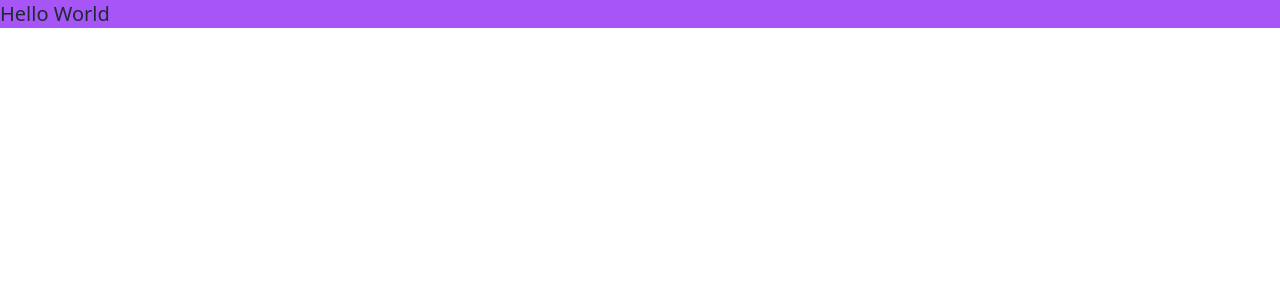
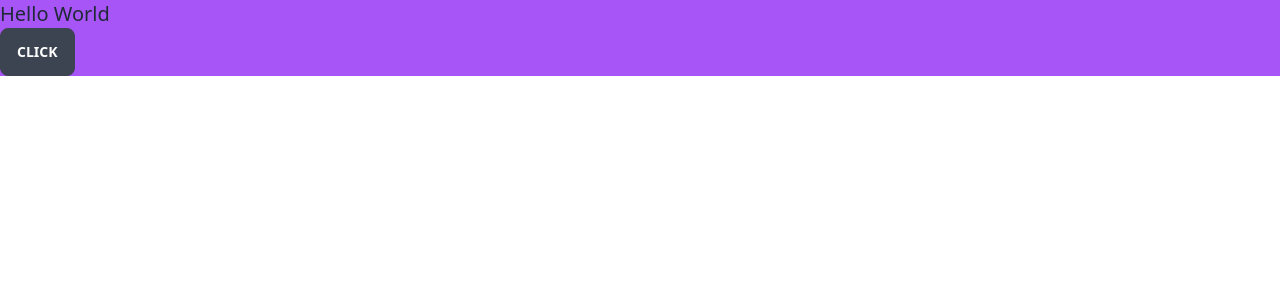
Before and after one commit to helen-tan/react-github-finder, a React (Create React App) app: page / in a window 1280 px wide. Shown: the top 300 px of the page. Built offline with nearby package versions, Linux system fonts and the light colour scheme.

Commit message:
testing daisyUI class

```diff
--- a/src/App.js
+++ b/src/App.js
@@ -5,6 +5,7 @@ function App() {
   return (
     <div className="bg-purple-500">
       <h1 className='text-xl'>Hello World</h1>
+      <button className='btn'>Click</button>
     </div>
   );
 }
```
